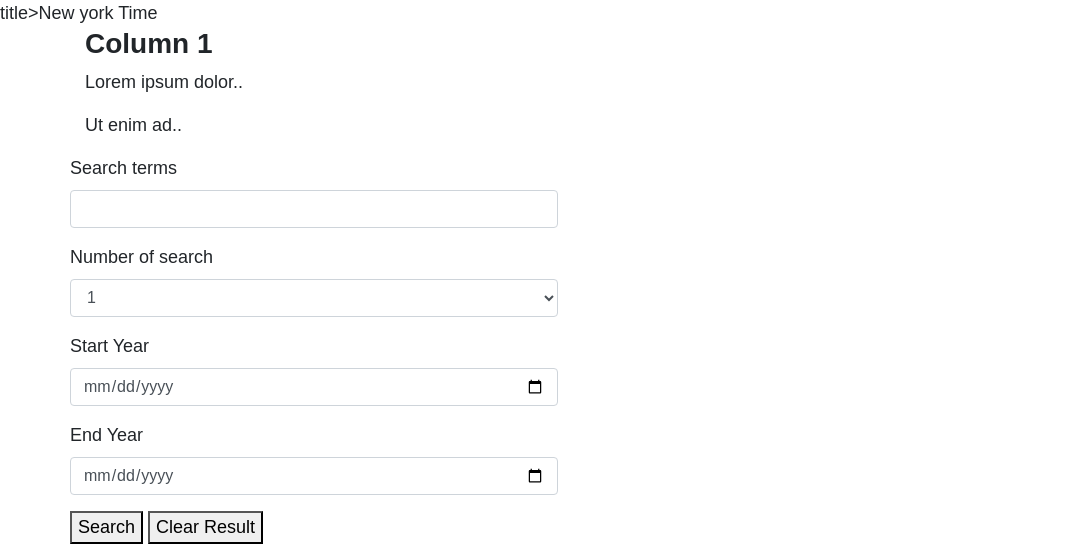
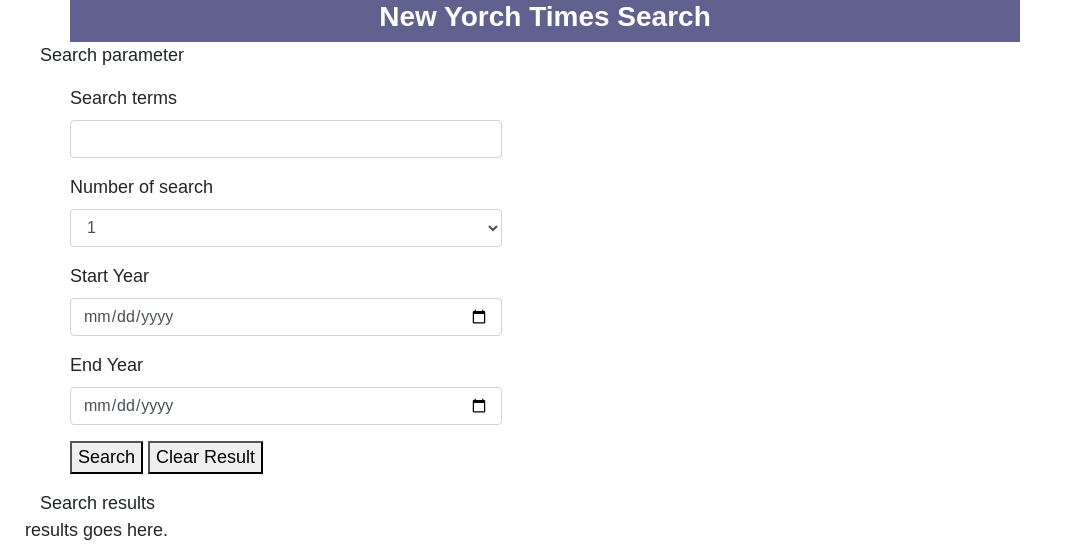
Before and after one commit to Simmigon-flagg/jyproject, a plain HTML site: page index.html in a window 1280 px wide. Shown: the top 556 px of the page, without its empty margins (0-1083 px from the left). Drawn offline with nearby package versions, Linux system fonts and the light colour scheme.

Commit message:
format changeed

```diff
--- a/css/style.css
+++ b/css/style.css
@@ -13,7 +13,10 @@
   font-weight: 700;
 }
 
-.title{
-  background-color: blue;
+.top{
+  background-color: rgb(97, 97, 143);
+  color: white;
+  text-align: center;
+
 
 }
--- a/index.html
+++ b/index.html
@@ -7,27 +7,27 @@
     <link rel="stylesheet" href="css/reset.css">
     <link rel="stylesheet" href="https://stackpath.bootstrapcdn.com/bootstrap/4.1.3/css/bootstrap.min.css" integrity="sha384-MCw98/SFnGE8fJT3GXwEOngsV7Zt27NXFoaoApmYm81iuXoPkFOJwJ8ERdknLPMO" crossorigin="anonymous">
     <link rel="stylesheet" href="css/style.css">
-    title>New york Time</title>
+    <title>New york Time</title>
   </head>
   <body>
 
 
       <div class="container">
           <div class="row">
-            <div class="col-sm-10">
+            <div class="col-sm-10 top">
 
-              <h3>Column 1</h3>
-              <p>Lorem ipsum dolor..</p>
-              <p>Ut enim ad..</p>
-
+              <h3>New Yorch Times Search</h3>
 
             </div>
 
 
-
-
-            <div id = "inputform" class="row">
-                <div class="col-lg-10">
+            <div class="row" id="inputform">
+              <div class = "row">
+                <p>
+                  Search parameter
+                </p>
+              </div>
+                <div class="col-lg-12">
 
                     <form>
                         <div class="form-group">
@@ -68,7 +68,7 @@
                 </div>
 
                 <div class="row">
-
+                  <div c
                     <h1>
                         Search results
                     </h1>
```
